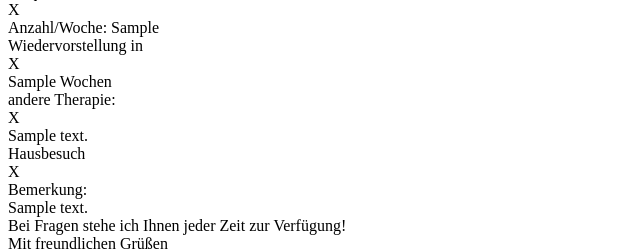
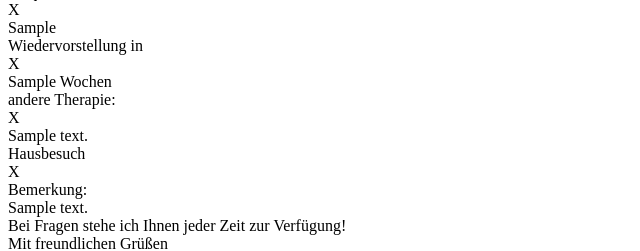
Before and after one commit to nkrings-nettersheim/logopaedie, a Django app: template reports/templates/pdf_templates/therapy_report.html in a window 1280 px wide. Shown: the part 1269-1520 px from the top of the page, without its empty margins (0-640 px from the left). Run offline with Django 3.2, Linux system fonts and the light colour scheme; the template is opened without the code that fills it: most values are stand-ins (such as "Sample title", 1, 10 or a date in 2020).

Commit message:
Version 2.02

```diff
--- a/reports/templates/pdf_templates/therapy_report.html
+++ b/reports/templates/pdf_templates/therapy_report.html
@@ -120,7 +120,7 @@
 <div id="frequence3">{% if result.therapy_frequence %} X {% endif %}</div>
 <div id="frequence4">
     {% if result.therapy_frequence_count_per_week %}
-    Anzahl/Woche: {{ result.therapy_frequence_count_per_week }}
+    {{ result.therapy_frequence_count_per_week }}
     {% endif %}
 </div>
 
```
